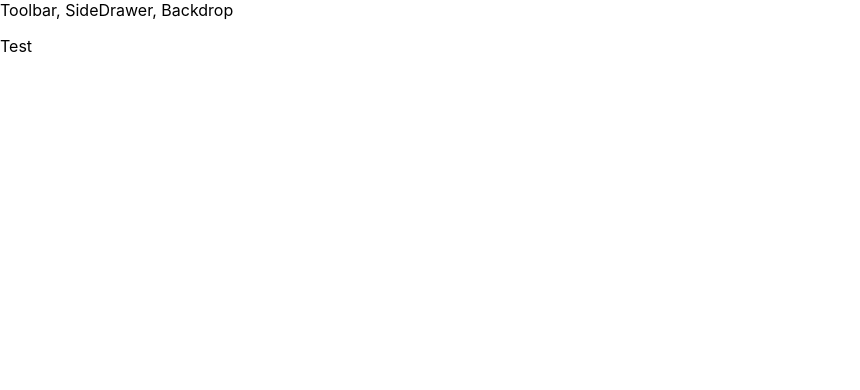
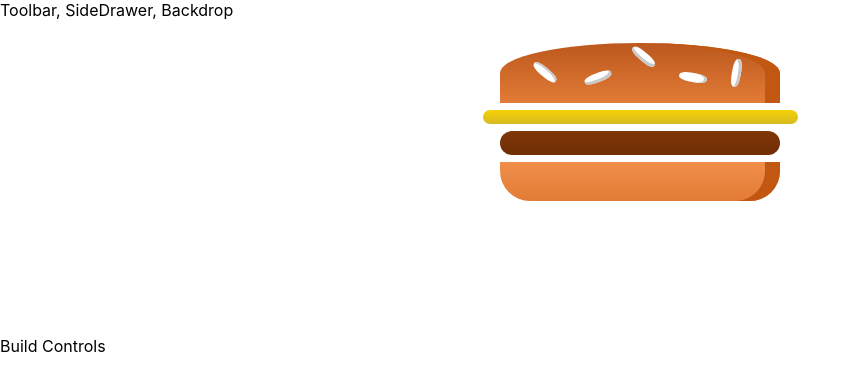
Before and after one commit to takuyaKIKUCHI99/the-burger-bilder, a React (Create React App) app: page / in a window 1280 px wide. Shown: the top 390 px of the page, without its empty margins (0-860 px from the left). Built offline with nearby package versions, Linux system fonts and the light colour scheme.

Commit message:
Burger statically rendered

```diff
--- a/package.json
+++ b/package.json
@@ -6,6 +6,7 @@
     "@testing-library/jest-dom": "^4.2.4",
     "@testing-library/react": "^9.3.2",
     "@testing-library/user-event": "^7.1.2",
+    "prop-types": "^15.7.2",
     "react": "^16.14.0",
     "react-dom": "^16.14.0",
     "react-scripts": "3.4.3"
--- a/src/App.js
+++ b/src/App.js
@@ -1,13 +1,14 @@
 import React, { Component } from 'react';
 
 import Layout from './components/Layout/Layout';
+import BurgerBuilder from './containers/BurgerBuilder/BurgerBuilder';
 
 class App extends Component {
   render() {
     return (
       <div>
         <Layout>
-          <p>Test</p>
+          <BurgerBuilder />
         </Layout>
       </div>
     );
--- /dev/null
+++ b/src/components/Burger/Burger.js
@@ -0,0 +1,17 @@
+import React from 'react';
+
+import styles from './Burger.module.css';
+import BurgerIngredient from './BurrgerIngredient/BurgerIngredient';
+
+const Burger = (props) => {
+  return (
+    <div className={styles.Burger}>
+      <BurgerIngredient type="bread-top" />
+      <BurgerIngredient type="cheese" />
+      <BurgerIngredient type="meat" />
+      <BurgerIngredient type="bread-bottom" />
+    </div>
+  )
+};
+
+export default Burger;
--- /dev/null
+++ b/src/components/Burger/Burger.module.css
@@ -0,0 +1,30 @@
+.Burger {
+  width: 100%;
+  margin: auto;
+  height: 250px;
+  overflow: scroll;
+  text-align: center;
+  font-weight: bold;
+  font-size: 1.2rem;
+}
+
+@media (min-width: 1000px) and (min-height: 700px) {
+  .Burger {
+    width: 700px;
+    height: 600px;
+  }
+}
+
+@media (min-width: 500px) and (min-height: 401px) {
+  .Burger {
+    width: 450px;
+    height: 400px;
+  }
+}
+
+@media (min-width: 500px) and (min-height: 400px) {
+  .Burger {
+    width: 350px;
+    height: 300px;
+  }
+}
--- /dev/null
+++ b/src/components/Burger/BurrgerIngredient/BurgerIngredient.js
@@ -0,0 +1,34 @@
+import React from 'react';
+import PropTypes from 'prop-types';
+
+import styles from './BurgerIngredient.module.css';
+
+const INGREDIENTS = {
+  'bread-bottom': 'BreadBottom',
+  'bread-top': 'BreadTop',
+  meat: 'Meat',
+  cheese: 'Cheese',
+  salad: 'Salad',
+  bacon: 'Bacon'
+};
+
+const BurgerIngredient = (props) => {
+  const ingredientStyle = INGREDIENTS[props.type];
+  console.log(ingredientStyle);
+  if (ingredientStyle === 'BreadTop') {
+    return (
+      <div className={styles[ingredientStyle]}>
+        <div className={styles.Seeds1}></div>
+        <div className={styles.Seeds2}></div>
+      </div>
+    );
+  }
+
+  return <div className={styles[ingredientStyle]}></div>;
+};
+
+BurgerIngredient.propTypes = {
+  type: PropTypes.string.isRequired
+};
+
+export default BurgerIngredient;
--- /dev/null
+++ b/src/components/Burger/BurrgerIngredient/BurgerIngredient.module.css
@@ -0,0 +1,112 @@
+.BreadBottom {
+  height: 13%;
+  width: 80%;
+  background: linear-gradient(#f08e4a, #e27b36);
+  border-radius: 0 0 30px 30px;
+  box-shadow: inset -15px 0 #c15711;
+  margin: 2% auto;
+}
+
+.BreadTop {
+  height: 20%;
+  width: 80%;
+  background: linear-gradient(#bc581e, #e27b36);
+  border-radius: 50% 50% 0 0;
+  box-shadow: inset -15px 0 #c15711;
+  margin: 2% auto;
+  position: relative;
+}
+
+.Seeds1 {
+  width: 10%;
+  height: 15%;
+  position: absolute;
+  background-color: white;
+  left: 30%;
+  top: 50%;
+  border-radius: 40%;
+  transform: rotate(-20deg);
+  box-shadow: inset -2px -3px #c9c9c9;
+}
+
+.Seeds1:after {
+  content: '';
+  width: 100%;
+  height: 100%;
+  position: absolute;
+  background-color: white;
+  left: -170%;
+  top: -260%;
+  border-radius: 40%;
+  transform: rotate(60deg);
+  box-shadow: inset -1px 2px #c9c9c9;
+}
+
+.Seeds1:before {
+  content: '';
+  width: 100%;
+  height: 100%;
+  position: absolute;
+  background-color: white;
+  left: 180%;
+  top: -50%;
+  border-radius: 40%;
+  transform: rotate(60deg);
+  box-shadow: inset -1px -3px #c9c9c9;
+}
+
+.Seeds2 {
+  width: 10%;
+  height: 15%;
+  position: absolute;
+  background-color: white;
+  left: 64%;
+  top: 50%;
+  border-radius: 40%;
+  transform: rotate(10deg);
+  box-shadow: inset -3px 0 #c9c9c9;
+}
+
+.Seeds2:before {
+  content: '';
+  width: 100%;
+  height: 100%;
+  position: absolute;
+  background-color: white;
+  left: 150%;
+  top: -130%;
+  border-radius: 40%;
+  transform: rotate(90deg);
+  box-shadow: inset 1px 3px #c9c9c9;
+}
+
+.Meat {
+  width: 80%;
+  height: 8%;
+  background: linear-gradient(#7f3608, #702e05);
+  margin: 2% auto;
+  border-radius: 15px;
+}
+
+.Cheese {
+  width: 90%;
+  height: 4.5%;
+  margin: 2% auto;
+  background: linear-gradient(#f4d004, #d6bb22);
+  border-radius: 20px;
+}
+
+.Salad {
+  width: 85%;
+  height: 7%;
+  margin: 2% auto;
+  background: linear-gradient(#228c1d, #91ce50);
+  border-radius: 20px;
+}
+
+.Bacon {
+  width: 80%;
+  height: 3%;
+  background: linear-gradient(#bf3813, #c45e38);
+  margin: 2% auto;
+}
--- a/src/components/Layout/Layout.js
+++ b/src/components/Layout/Layout.js
@@ -1,11 +1,12 @@
 import React from 'react';
 
 import Aux from '../../hoc/Aux';
+import styles from './Layout.module.css';
 
 const layout = (props) => (
   <Aux>
     <div>Toolbar, SideDrawer, Backdrop</div>
-    <main>{props.children}</main>
+    <main className={styles.Content}>{props.children}</main>
   </Aux>
 );
 
--- /dev/null
+++ b/src/components/Layout/Layout.module.css
@@ -0,0 +1,3 @@
+.Content {
+  margin-top: 16px;
+}
--- /dev/null
+++ b/src/containers/BurgerBuilder/BurgerBuilder.js
@@ -0,0 +1,17 @@
+import React, { Component } from 'react';
+
+import Aux from '../../hoc/Aux';
+import Burger from '../../components/Burger/Burger'
+  ;
+class BurgerBuilder extends Component {
+  render() {
+    return (
+      <Aux>
+        <Burger />
+        <div>Build Controls</div>
+      </Aux>
+    );
+  }
+}
+
+export default BurgerBuilder;
```
